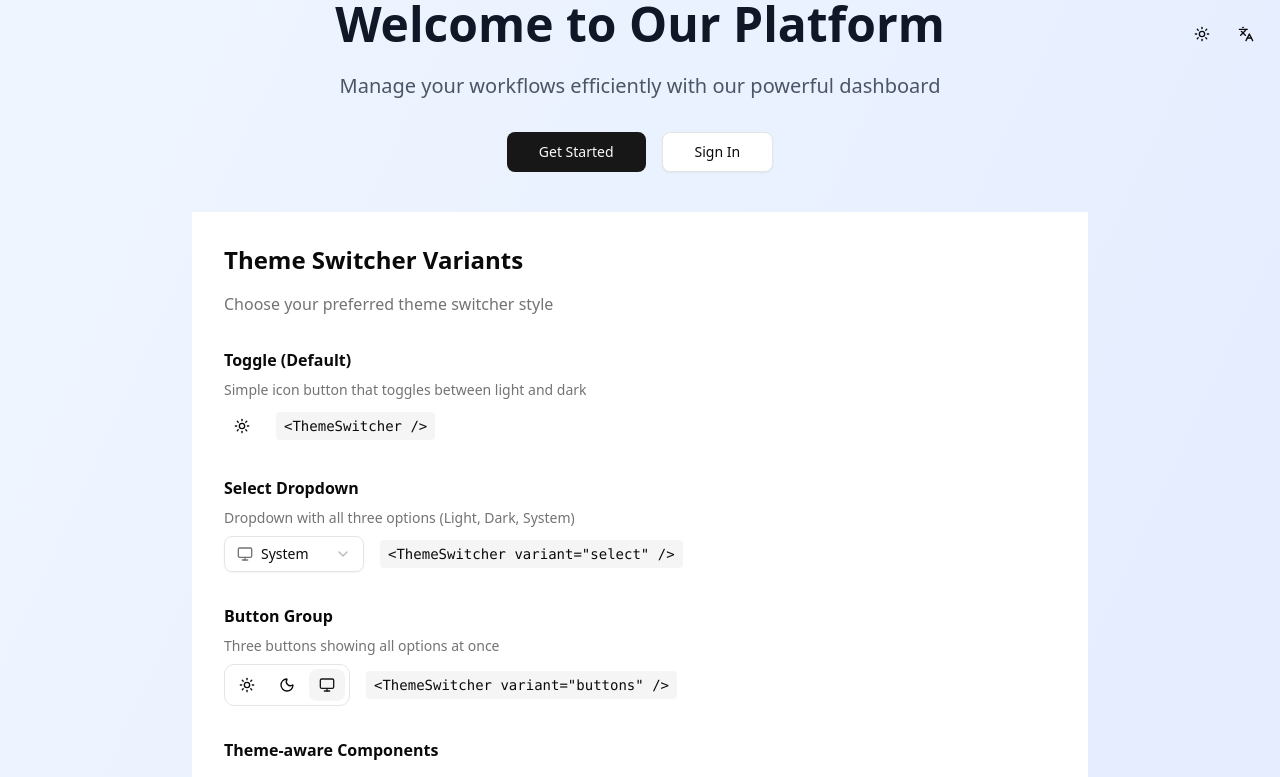
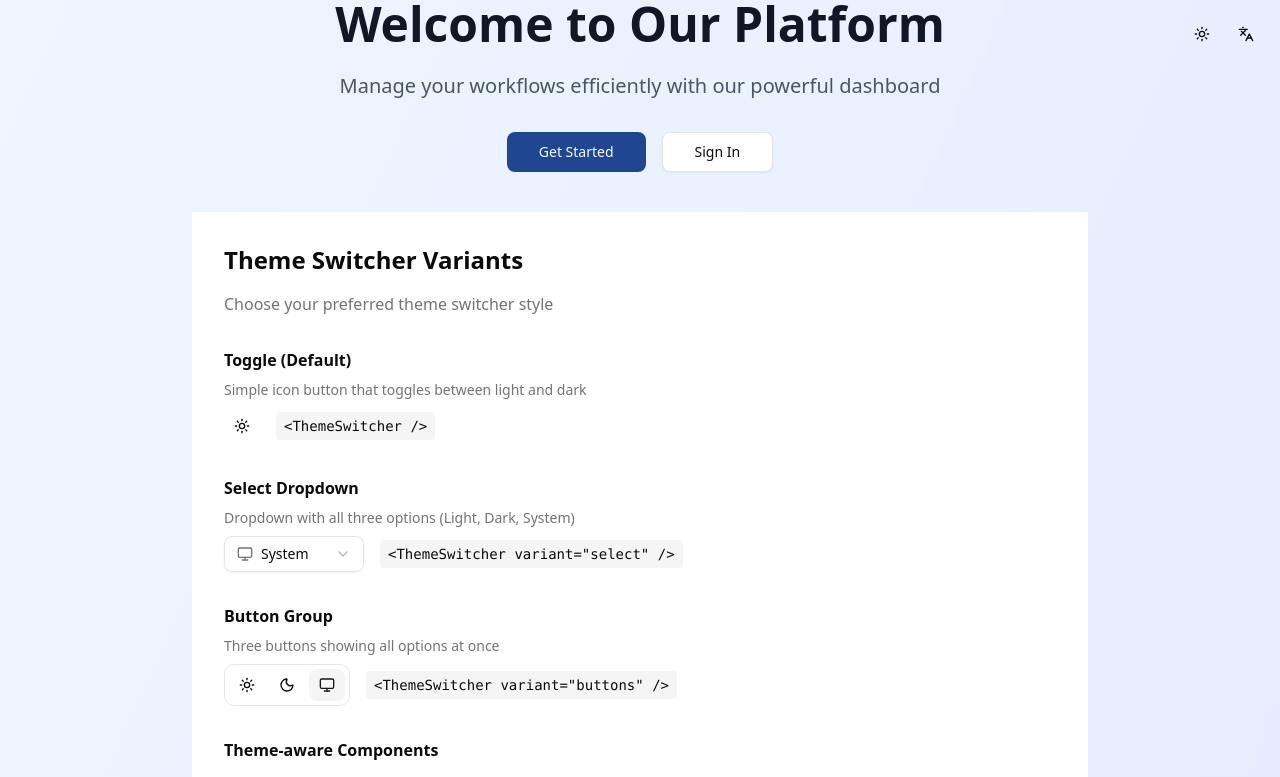
Before and after one commit to Tarek-Gaber/vehicles, a React (Vite) app: page / in a window 1280 px wide. Shown: the top 777 px of the page. Built offline with nearby package versions, Linux system fonts and the light colour scheme.

Commit message:
table style

```diff
--- a/src/components/examples/VehiclesTableExample.tsx
+++ b/src/components/examples/VehiclesTableExample.tsx
@@ -47,7 +47,7 @@
       sortable: true,
       cellType: "badge",
       badgeVariant: (status) => {
-        if (status === "active") return "default";
+        if (status === "active") return "outline";
         if (status === "maintenance") return "secondary";
         return "destructive";
       },
--- a/src/components/ui/table.tsx
+++ b/src/components/ui/table.tsx
@@ -68,7 +68,7 @@
     <th
       data-slot="table-head"
       className={cn(
-        "text-foreground h-10 px-6 py-1 text-left align-middle font-medium whitespace-nowrap [&:has([role=checkbox])]:pr-0 [&>[role=checkbox]]:translate-y-[2px]",
+        "text-foreground bg-primary text-primary-foreground h-10 px-5 py-3 text-left align-middle font-medium whitespace-nowrap [&:has([role=checkbox])]:pe-0 [&>[role=checkbox]]:translate-y-[2px]",
         className
       )}
       {...props}
@@ -81,7 +81,7 @@
     <td
       data-slot="table-cell"
       className={cn(
-        "p-5 align-middle whitespace-nowrap [&:has([role=checkbox])]:pr-0 [&>[role=checkbox]]:translate-y-[2px]",
+        "p-5 align-middle whitespace-nowrap [&:has([role=checkbox])]:pe-0 [&>[role=checkbox]]:translate-y-[2px]",
         className
       )}
       {...props}
--- a/src/index.css
+++ b/src/index.css
@@ -3,11 +3,115 @@
 
 @custom-variant dark (&:is(.dark *));
 
+:root {
+  --background: oklch(1 0 0);
+  --foreground: oklch(0.1450 0 0);
+  --card: oklch(1 0 0);
+  --card-foreground: oklch(0.1450 0 0);
+  --popover: oklch(1 0 0);
+  --popover-foreground: oklch(0.1450 0 0);
+  --primary: oklch(0.4110 0.1322 261.5146);
+  --primary-foreground: oklch(0.9850 0 0);
+  --secondary: oklch(0.9700 0 0);
+  --secondary-foreground: oklch(0.2050 0 0);
+  --muted: oklch(0.9700 0 0);
+  --muted-foreground: oklch(0.5560 0 0);
+  --accent: oklch(0.9700 0 0);
+  --accent-foreground: oklch(0.2050 0 0);
+  --destructive: oklch(0.5770 0.2450 27.3250);
+  --destructive-foreground: oklch(1 0 0);
+  --border: oklch(0.9220 0 0);
+  --input: oklch(0.9220 0 0);
+  --ring: oklch(0.7080 0 0);
+  --chart-1: oklch(0.8100 0.1000 252);
+  --chart-2: oklch(0.6200 0.1900 260);
+  --chart-3: oklch(0.5500 0.2200 263);
+  --chart-4: oklch(0.4900 0.2200 264);
+  --chart-5: oklch(0.4200 0.1800 266);
+  --sidebar: oklch(0.9850 0 0);
+  --sidebar-foreground: oklch(0.1450 0 0);
+  --sidebar-primary: oklch(0.2050 0 0);
+  --sidebar-primary-foreground: oklch(0.9850 0 0);
+  --sidebar-accent: oklch(0.9700 0 0);
+  --sidebar-accent-foreground: oklch(0.2050 0 0);
+  --sidebar-border: oklch(0.9220 0 0);
+  --sidebar-ring: oklch(0.7080 0 0);
+  --font-sans: ui-sans-serif, system-ui, -apple-system, BlinkMacSystemFont, 'Segoe UI', Roboto, 'Helvetica Neue', Arial, 'Noto Sans', sans-serif, 'Apple Color Emoji', 'Segoe UI Emoji', 'Segoe UI Symbol', 'Noto Color Emoji';
+  --font-serif: ui-serif, Georgia, Cambria, "Times New Roman", Times, serif;
+  --font-mono: ui-monospace, SFMono-Regular, Menlo, Monaco, Consolas, "Liberation Mono", "Courier New", monospace;
+  --radius: 0.625rem;
+  --shadow-x: 0;
+  --shadow-y: 1px;
+  --shadow-blur: 3px;
+  --shadow-spread: 0px;
+  --shadow-opacity: 0.1;
+  --shadow-color: oklch(0 0 0);
+  --shadow-2xs: 0 1px 3px 0px hsl(0 0% 0% / 0.05);
+  --shadow-xs: 0 1px 3px 0px hsl(0 0% 0% / 0.05);
+  --shadow-sm: 0 1px 3px 0px hsl(0 0% 0% / 0.10), 0 1px 2px -1px hsl(0 0% 0% / 0.10);
+  --shadow: 0 1px 3px 0px hsl(0 0% 0% / 0.10), 0 1px 2px -1px hsl(0 0% 0% / 0.10);
+  --shadow-md: 0 1px 3px 0px hsl(0 0% 0% / 0.10), 0 2px 4px -1px hsl(0 0% 0% / 0.10);
+  --shadow-lg: 0 1px 3px 0px hsl(0 0% 0% / 0.10), 0 4px 6px -1px hsl(0 0% 0% / 0.10);
+  --shadow-xl: 0 1px 3px 0px hsl(0 0% 0% / 0.10), 0 8px 10px -1px hsl(0 0% 0% / 0.10);
+  --shadow-2xl: 0 1px 3px 0px hsl(0 0% 0% / 0.25);
+  --tracking-normal: 0em;
+  --spacing: 0.25rem;
+}
+
+.dark {
+  --background: oklch(0.1450 0 0);
+  --foreground: oklch(0.9850 0 0);
+  --card: oklch(0.2050 0 0);
+  --card-foreground: oklch(0.9850 0 0);
+  --popover: oklch(0.2690 0 0);
+  --popover-foreground: oklch(0.9850 0 0);
+  --primary: oklch(0.9220 0 0);
+  --primary-foreground: oklch(0.2050 0 0);
+  --secondary: oklch(0.2690 0 0);
+  --secondary-foreground: oklch(0.9850 0 0);
+  --muted: oklch(0.2690 0 0);
+  --muted-foreground: oklch(0.7080 0 0);
+  --accent: oklch(0.3710 0 0);
+  --accent-foreground: oklch(0.9850 0 0);
+  --destructive: oklch(0.7040 0.1910 22.2160);
+  --destructive-foreground: oklch(0.9850 0 0);
+  --border: oklch(0.2750 0 0);
+  --input: oklch(0.3250 0 0);
+  --ring: oklch(0.5560 0 0);
+  --chart-1: oklch(0.8100 0.1000 252);
+  --chart-2: oklch(0.6200 0.1900 260);
+  --chart-3: oklch(0.5500 0.2200 263);
+  --chart-4: oklch(0.4900 0.2200 264);
+  --chart-5: oklch(0.4200 0.1800 266);
+  --sidebar: oklch(0.2050 0 0);
+  --sidebar-foreground: oklch(0.9850 0 0);
+  --sidebar-primary: oklch(0.4880 0.2430 264.3760);
+  --sidebar-primary-foreground: oklch(0.9850 0 0);
+  --sidebar-accent: oklch(0.2690 0 0);
+  --sidebar-accent-foreground: oklch(0.9850 0 0);
+  --sidebar-border: oklch(0.2750 0 0);
+  --sidebar-ring: oklch(0.4390 0 0);
+  --font-sans: ui-sans-serif, system-ui, -apple-system, BlinkMacSystemFont, 'Segoe UI', Roboto, 'Helvetica Neue', Arial, 'Noto Sans', sans-serif, 'Apple Color Emoji', 'Segoe UI Emoji', 'Segoe UI Symbol', 'Noto Color Emoji';
+  --font-serif: ui-serif, Georgia, Cambria, "Times New Roman", Times, serif;
+  --font-mono: ui-monospace, SFMono-Regular, Menlo, Monaco, Consolas, "Liberation Mono", "Courier New", monospace;
+  --radius: 0.625rem;
+  --shadow-x: 0;
+  --shadow-y: 1px;
+  --shadow-blur: 3px;
+  --shadow-spread: 0px;
+  --shadow-opacity: 0.1;
+  --shadow-color: oklch(0 0 0);
+  --shadow-2xs: 0 1px 3px 0px hsl(0 0% 0% / 0.05);
+  --shadow-xs: 0 1px 3px 0px hsl(0 0% 0% / 0.05);
+  --shadow-sm: 0 1px 3px 0px hsl(0 0% 0% / 0.10), 0 1px 2px -1px hsl(0 0% 0% / 0.10);
+  --shadow: 0 1px 3px 0px hsl(0 0% 0% / 0.10), 0 1px 2px -1px hsl(0 0% 0% / 0.10);
+  --shadow-md: 0 1px 3px 0px hsl(0 0% 0% / 0.10), 0 2px 4px -1px hsl(0 0% 0% / 0.10);
+  --shadow-lg: 0 1px 3px 0px hsl(0 0% 0% / 0.10), 0 4px 6px -1px hsl(0 0% 0% / 0.10);
+  --shadow-xl: 0 1px 3px 0px hsl(0 0% 0% / 0.10), 0 8px 10px -1px hsl(0 0% 0% / 0.10);
+  --shadow-2xl: 0 1px 3px 0px hsl(0 0% 0% / 0.25);
+}
+
 @theme inline {
-  --radius-sm: calc(var(--radius) - 4px);
-  --radius-md: calc(var(--radius) - 2px);
-  --radius-lg: var(--radius);
-  --radius-xl: calc(var(--radius) + 4px);
   --color-background: var(--background);
   --color-foreground: var(--foreground);
   --color-card: var(--card);
@@ -23,6 +127,7 @@
   --color-accent: var(--accent);
   --color-accent-foreground: var(--accent-foreground);
   --color-destructive: var(--destructive);
+  --color-destructive-foreground: var(--destructive-foreground);
   --color-border: var(--border);
   --color-input: var(--input);
   --color-ring: var(--ring);
@@ -39,75 +144,24 @@
   --color-sidebar-accent-foreground: var(--sidebar-accent-foreground);
   --color-sidebar-border: var(--sidebar-border);
   --color-sidebar-ring: var(--sidebar-ring);
-}
 
-:root {
-  --radius: 0.625rem;
-  --background: oklch(1 0 0);
-  --foreground: oklch(0.145 0 0);
-  --card: oklch(1 0 0);
-  --card-foreground: oklch(0.145 0 0);
-  --popover: oklch(1 0 0);
-  --popover-foreground: oklch(0.145 0 0);
-  --primary: oklch(0.205 0 0);
-  --primary-foreground: oklch(0.985 0 0);
-  --secondary: oklch(0.97 0 0);
-  --secondary-foreground: oklch(0.205 0 0);
-  --muted: oklch(0.97 0 0);
-  --muted-foreground: oklch(0.556 0 0);
-  --accent: oklch(0.97 0 0);
-  --accent-foreground: oklch(0.205 0 0);
-  --destructive: oklch(0.577 0.245 27.325);
-  --border: oklch(0.922 0 0);
-  --input: oklch(0.922 0 0);
-  --ring: oklch(0.708 0 0);
-  --chart-1: oklch(0.646 0.222 41.116);
-  --chart-2: oklch(0.6 0.118 184.704);
-  --chart-3: oklch(0.398 0.07 227.392);
-  --chart-4: oklch(0.828 0.189 84.429);
-  --chart-5: oklch(0.769 0.188 70.08);
-  --sidebar: oklch(0.985 0 0);
-  --sidebar-foreground: oklch(0.145 0 0);
-  --sidebar-primary: oklch(0.205 0 0);
-  --sidebar-primary-foreground: oklch(0.985 0 0);
-  --sidebar-accent: oklch(0.97 0 0);
-  --sidebar-accent-foreground: oklch(0.205 0 0);
-  --sidebar-border: oklch(0.922 0 0);
-  --sidebar-ring: oklch(0.708 0 0);
-}
+  --font-sans: var(--font-sans);
+  --font-mono: var(--font-mono);
+  --font-serif: var(--font-serif);
 
-.dark {
-  --background: oklch(0.145 0 0);
-  --foreground: oklch(0.985 0 0);
-  --card: oklch(0.205 0 0);
-  --card-foreground: oklch(0.985 0 0);
-  --popover: oklch(0.205 0 0);
-  --popover-foreground: oklch(0.985 0 0);
-  --primary: oklch(0.922 0 0);
-  --primary-foreground: oklch(0.205 0 0);
-  --secondary: oklch(0.269 0 0);
-  --secondary-foreground: oklch(0.985 0 0);
-  --muted: oklch(0.269 0 0);
-  --muted-foreground: oklch(0.708 0 0);
-  --accent: oklch(0.269 0 0);
-  --accent-foreground: oklch(0.985 0 0);
-  --destructive: oklch(0.704 0.191 22.216);
-  --border: oklch(1 0 0 / 10%);
-  --input: oklch(1 0 0 / 15%);
-  --ring: oklch(0.556 0 0);
-  --chart-1: oklch(0.488 0.243 264.376);
-  --chart-2: oklch(0.696 0.17 162.48);
-  --chart-3: oklch(0.769 0.188 70.08);
-  --chart-4: oklch(0.627 0.265 303.9);
-  --chart-5: oklch(0.645 0.246 16.439);
-  --sidebar: oklch(0.205 0 0);
-  --sidebar-foreground: oklch(0.985 0 0);
-  --sidebar-primary: oklch(0.488 0.243 264.376);
-  --sidebar-primary-foreground: oklch(0.985 0 0);
-  --sidebar-accent: oklch(0.269 0 0);
-  --sidebar-accent-foreground: oklch(0.985 0 0);
-  --sidebar-border: oklch(1 0 0 / 10%);
-  --sidebar-ring: oklch(0.556 0 0);
+  --radius-sm: calc(var(--radius) - 4px);
+  --radius-md: calc(var(--radius) - 2px);
+  --radius-lg: var(--radius);
+  --radius-xl: calc(var(--radius) + 4px);
+
+  --shadow-2xs: var(--shadow-2xs);
+  --shadow-xs: var(--shadow-xs);
+  --shadow-sm: var(--shadow-sm);
+  --shadow: var(--shadow);
+  --shadow-md: var(--shadow-md);
+  --shadow-lg: var(--shadow-lg);
+  --shadow-xl: var(--shadow-xl);
+  --shadow-2xl: var(--shadow-2xl);
 }
 
 @layer base {
```
Also changed, not shown: src/components/DataTable/DataTable.tsx (+9 -4 lines).
